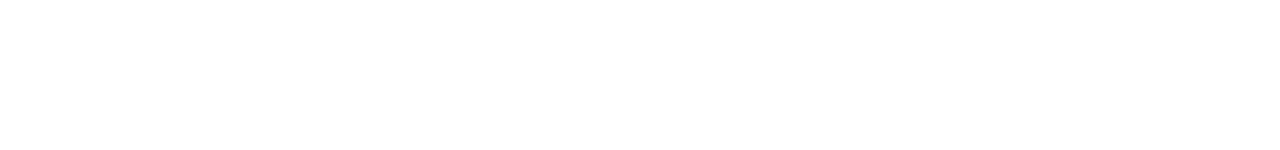
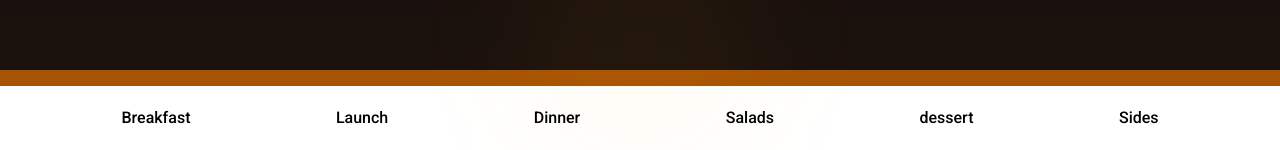
Before and after one commit to iamirhyd/Restaurant-Menu, a React (Vite) app: page / in a window 1280 px wide. Shown: the part 802-952 px from the top of the page. Before the commit the page ends 800 px from the top, so only its background shows below. Built offline with nearby package versions, Linux system fonts and the light colour scheme.

Commit message:
Menu List and BugFixes

```diff
--- /dev/null
+++ b/src/Components/Menu.jsx
@@ -0,0 +1,38 @@
+import React from "react";
+
+const Menu = () => {
+  return (
+    <div className="bg-white min-h-screen w-full">
+      <div>
+        <ul className="gap-6 flex flex-row justify-evenly py-5 font-medium ">
+          <li className="hover:text-amber-600 group relative cursor-pointer">
+            Breakfast
+            <span className="absolute -bottom-1 left-0 w-0 h-0.5 rounded-md bg-amber-600 transition-all duration-300 group-hover:w-full"></span>
+          </li>
+          <li className="hover:text-amber-600 group relative cursor-pointer">
+            Launch
+            <span className="absolute -bottom-1 left-0 w-0 h-0.5 rounded-md bg-amber-600 transition-all duration-300 group-hover:w-full"></span>
+          </li>
+          <li className="hover:text-amber-600 group relative cursor-pointer">
+            Dinner
+            <span className="absolute -bottom-1 left-0 w-0 h-0.5 rounded-md bg-amber-600 transition-all duration-300 group-hover:w-full"></span>
+          </li>
+          <li className="hover:text-amber-600 group relative cursor-pointer">
+            Salads
+            <span className="absolute -bottom-1 left-0 w-0 h-0.5 rounded-md bg-amber-600 transition-all duration-300 group-hover:w-full"></span>
+          </li>
+          <li className="hover:text-amber-600 group relative cursor-pointer">
+            dessert
+            <span className="absolute -bottom-1 left-0 w-0 h-0.5 rounded-md bg-amber-600 transition-all duration-300 group-hover:w-full"></span>
+          </li>
+          <li className="hover:text-amber-600 group relative cursor-pointer">
+            Sides
+            <span className="absolute -bottom-1 left-0 w-0 h-0.5 rounded-md bg-amber-600 transition-all duration-300 group-hover:w-full"></span>
+          </li>
+        </ul>
+      </div>
+    </div>
+  );
+};
+
+export default Menu;
--- a/src/Components/Navbar.jsx
+++ b/src/Components/Navbar.jsx
@@ -4,7 +4,7 @@
   const [open, setOpen] = useState(false);
   return (
     <>
-      <nav className="fixed grid grid-cols-3 items-center px-6 w-full h-auto bg-transparent">
+      <nav className=" sticky grid grid-cols-3 items-center px-6 w-full h-auto bg-transparent">
         <div className="justify-self-start">
           <img
             src={`${import.meta.env.BASE_URL}newlogo.png`}
--- a/src/Page/HomePage.jsx
+++ b/src/Page/HomePage.jsx
@@ -1,18 +1,25 @@
 import React from "react";
 import Navbar from "../Components/Navbar";
 import LandingPage from "../Components/LandingPage";
+import Menu from "../Components/Menu";
 const HomePage = () => {
   return (
     <>
-      {/* Bacground */}
+      {/* background */}
       <div className="relative min-h-screen bg-linear-to-b from-[#0A0A0A] to-[#2C1810] overflow-hidden">
         <div className="absolute -top-25 -right-20 w-96 h-96 bg-amber-600/10 rounded-full blur-3xl pointer-events-none"></div>
         <div className="absolute top-1/2 left-1/2 -translate-x-1/2 -translate-y-1/2 w-56 h-56 bg-amber-400/5 rounded-full blur-3xl pointer-events-none"></div>
         {/*Navbar*/}
-        <div className="absolute z-20">
+        <div>
           <Navbar />
         </div>
-        <LandingPage />
+        <div>
+          <LandingPage />
+        </div>
+        <div className="w-full h-4 bg-amber-600/70"></div>
+        <div>
+          <Menu />
+        </div>
       </div>
     </>
   );
```
